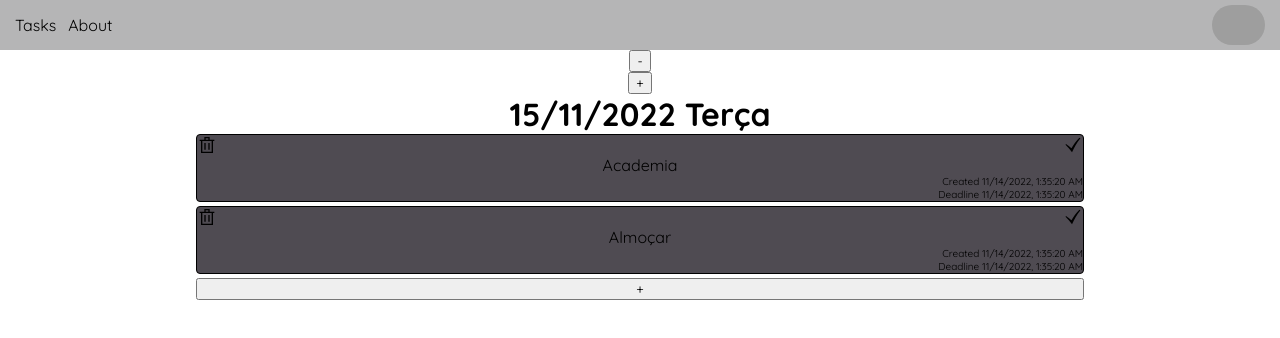
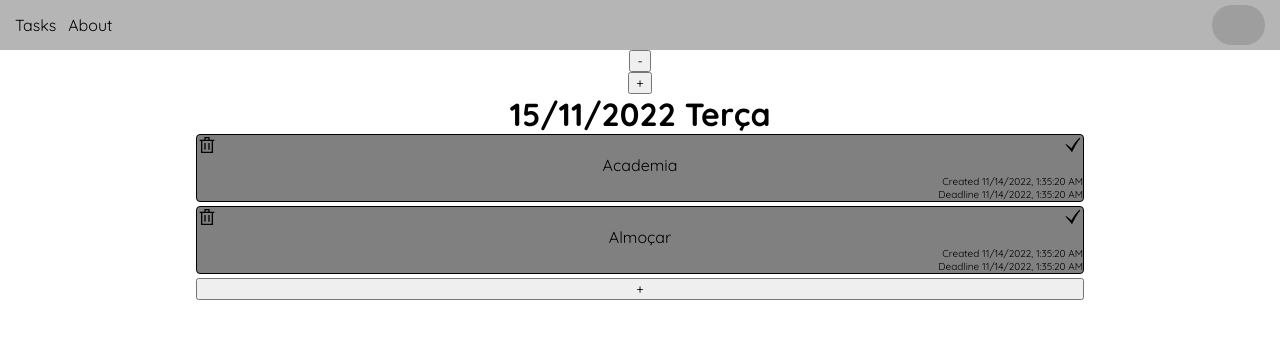
Before and after one commit to fabioVitorTavares/ToDoList, a React (Vite) app in the folder ToDoList/: page / in a window 1280 px wide. Shown: the top 338 px of the page. Built offline with nearby package versions, Linux system fonts and the light colour scheme; grey boxes are pictures that could not be loaded.

Commit message:
learning useEffects

```diff
--- a/ToDoList/index.html
+++ b/ToDoList/index.html
@@ -10,6 +10,6 @@
   </head>
   <body>
     <div id="root"></div>
-    <script type="module" src="/src/main.jsx"></script>
+    <script type="module" src="/src/main.tsx"></script>
   </body>
 </html>
--- a/ToDoList/package.json
+++ b/ToDoList/package.json
@@ -14,8 +14,8 @@
     "react-icons": "^4.6.0"
   },
   "devDependencies": {
-    "@types/react": "^18.0.24",
-    "@types/react-dom": "^18.0.8",
+    "@types/react": "^18.0.25",
+    "@types/react-dom": "^18.0.9",
     "@vitejs/plugin-react": "^2.2.0",
     "typescript": "^4.9.3",
     "vite": "^3.2.3"
--- a/ToDoList/src/Calendar/index.jsx
+++ b/ToDoList/src/Calendar/index.tsx
@@ -2,7 +2,7 @@ import { Day } from '../Day'
 import { useState } from 'react'
 import './style.css'
 
-const days = [
+const days: string[] = [
     "14/11/2022 Segunda",
     "15/11/2022 Terça",
     "16/11/2022 Quarta",
@@ -14,13 +14,13 @@ const days = [
 
 
 export function Calendar(){
-    const [daySelect, setDaySelect] = useState(1);
+    const [daySelect, setDaySelect] = useState<number>(1);
 
     return (
         <div className="calendar">
             <button onClick={()=> setDaySelect(daySelect -1)}>-</button>
             <button onClick={()=> setDaySelect(daySelect +1)}>+</button>
-            <Day day={days[daySelect]}/>
+            <Day day={daySelect}/>
         </div>
     )
 }
--- a/ToDoList/src/Day/index.jsx
+++ /dev/null
@@ -1,26 +0,0 @@
-import { Tasks } from '../Tasks'
-import './style.css'
-
-const tasksOfDays = {
-
-    "14/11/2022 Segunda": ["Tomar café", "Estudar Javascript"],
-    "15/11/2022 Terça": ["Academia", "Almoçar"],
-    "16/11/2022 Quarta": ["Correr","Aula as 19:00"],
-    "17/11/2022 Quinta": ["Entrevista","Correr"],
-    "18/11/2022 Sexta": ["Leitura","Ingles"],
-    "19/11/2022 Sabado": ["Mercado","Correr","Comer lanche"],
-    "20/11/2022 Domingo": ["Treino matinal", "Almoçar"]
-
-}
-
-
-export function Day({ day }){
-
-
-    return (
-        <div className="day">
-            <h1>{ day }</h1>
-            <Tasks tarefas={tasksOfDays[day]}/>
-        </div>
-    )
-}
--- /dev/null
+++ b/ToDoList/src/Day/index.tsx
@@ -0,0 +1,54 @@
+import { Tasks } from '../Tasks'
+import './style.css'
+
+
+
+type TTaskOfDays = {
+    day: string,
+    tasks: string[]
+}
+
+const tasksOfDays:TTaskOfDays[] = [
+    {
+        day :"14/11/2022 Segunda",
+        tasks: ["Tomar café", "Estudar Javascript"]
+    },
+    {
+        day :"15/11/2022 Terça",
+        tasks: ["Academia", "Almoçar"]
+    },
+    {
+        day :"16/11/2022 Quarta",
+        tasks:["Correr","Aula as 19:00"]
+    },
+    {
+        day :"17/11/2022 Quinta",
+        tasks:["Entrevista","Correr"]
+    },
+    {
+        day :"18/11/2022 Sexta",
+        tasks: ["Leitura","Ingles"]
+    },
+    {
+        day :"19/11/2022 Sabado",
+        tasks:["Mercado","Correr","Comer lanche"]
+    },
+    {
+        day :"20/11/2022 Domingo",
+        tasks: ["Treino matinal", "Almoçar"]
+    }
+]
+
+type TDay = {
+    day: number
+}
+
+export function Day(props: TDay){
+
+    return (
+        <div className="day">
+            <h1>{tasksOfDays[props.day].day}</h1>
+            <Tasks tarefas={tasksOfDays[props.day].tasks}/>
+        </div>
+    )
+}
--- a/ToDoList/src/Task/index.tsx
+++ b/ToDoList/src/Task/index.tsx
@@ -1,20 +1,42 @@
 import './style.css'
 import { GrTrash } from 'react-icons/gr';
 import { GiCheckMark } from 'react-icons/gi';
-import React from 'react';
+import { RiArrowGoBackFill } from 'react-icons/ri'
+import { useEffect, useState } from 'react';
+
 
 const date = new Date()
-console.log(date.toLocaleString());
+
 
 type TTask = {
     description: string;
 }
+
+
+
 export function Task( props: TTask ){
+
+    const [status, setStatus] = useState<string>('Pending')
+    const [color, setColor] = useState<string>('rgb(79, 75, 82')
+
+
+    useEffect (()=> {
+        setColor(status == 'Completed' ? 'green' : 'gray');
+    }, [status])
+
+    const completedTask = () => setStatus('Completed')
+    const log = () => setStatus('pending')
+
+    const buttonComeBack = <RiArrowGoBackFill className='bt' onClick={()=> setStatus('Pending')}/>
+    const buttonCheck = <GiCheckMark className='bt' onClick={()=> setStatus('Completed')}/>
+
+    const bt = () => status == 'Completed' ? buttonComeBack : buttonCheck
+
     return (
-        <div className='task'>
+        <div className='task' style={{ backgroundColor: color}}>
             <div className='optionsTask'>
-                <GrTrash/>
-                <GiCheckMark/>
+            <GrTrash className='bt'/>
+            {bt()}
             </div>
             <div className='contentTask'>
                 <p className='description'>{props.description}</p>
--- a/ToDoList/src/Task/style.css
+++ b/ToDoList/src/Task/style.css
@@ -7,12 +7,16 @@
     margin-bottom: 4px;
     display: flex;
     flex-direction: column;
+    user-select: none;
 }
+
 
 .task:hover {
     background-color: rgb(221, 217, 217);
-    cursor: pointer;
+
 }
+
+
 
 .optionsTask {
     width: 100%;
@@ -21,6 +25,10 @@
     justify-content: space-between;
     align-items: center;
     padding: 2px;
+}
+
+.bt:hover {
+    cursor: pointer;
 }
 
 .contentTask {
--- a/ToDoList/src/Tasks/index.jsx
+++ b/ToDoList/src/Tasks/index.tsx
@@ -1,11 +1,15 @@
 import { Task } from '../Task'
 import './style.css'
 
-export function Tasks({ tarefas }){
+type TTasks = {
+    tarefas: string[]
+}
+
+export function Tasks(props: TTasks){
     return (
         <div className='tasks'>
             {
-                tarefas.map(task => (
+                props.tarefas.map(task => (
                     <Task
                         key={task}
                         description={task}
--- a/ToDoList/src/main.jsx
+++ /dev/null
@@ -1,10 +0,0 @@
-import React from 'react'
-import ReactDOM from 'react-dom/client'
-
-import { App } from '../src/App'
-
-ReactDOM.createRoot(document.getElementById('root')).render(
-    <React.StrictMode>
-        <App />
-    </React.StrictMode>
-)
--- /dev/null
+++ b/ToDoList/src/main.tsx
@@ -0,0 +1,12 @@
+import React from 'react'
+import ReactDOM from 'react-dom/client'
+import { App } from './App'
+
+const rootElement = document.getElementById('root');
+const root = ReactDOM.createRoot(rootElement as Element);
+
+root.render(
+    <React.StrictMode>
+        <App />
+    </React.StrictMode>
+);
--- a/ToDoList/tsconfig.json
+++ b/ToDoList/tsconfig.json
@@ -16,7 +16,8 @@
     "resolveJsonModule": true,
     "isolatedModules": true,
     "noEmit": true,
-    "jsx": "react-jsx"
+    "tsx": "react-tsx",
+    "types": ["react/next", "react-dom/next"]
   },
   "include": [
     "./src"
```
Also changed, not shown: ToDoList/src/Header/index.tsx (renamed from ToDoList/src/Header/index.jsx), 2 other files (tests, documents, lock files or other folders).
